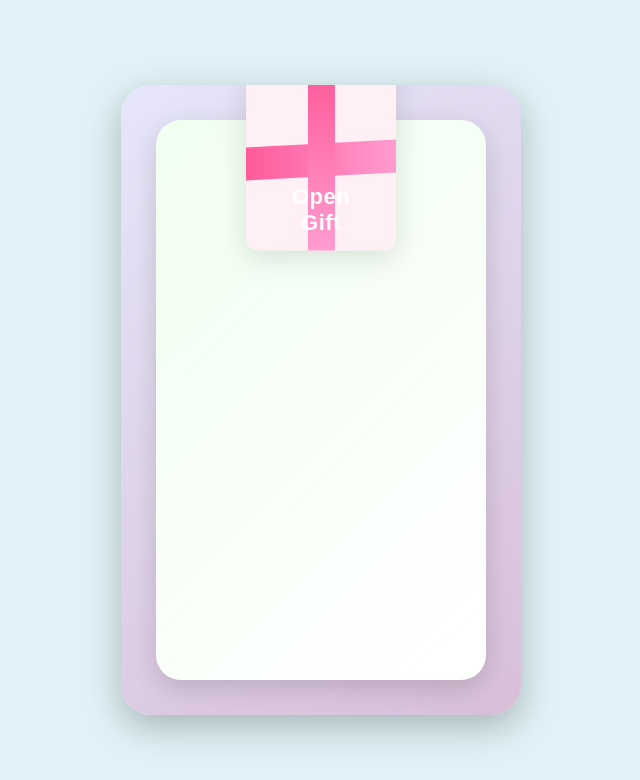
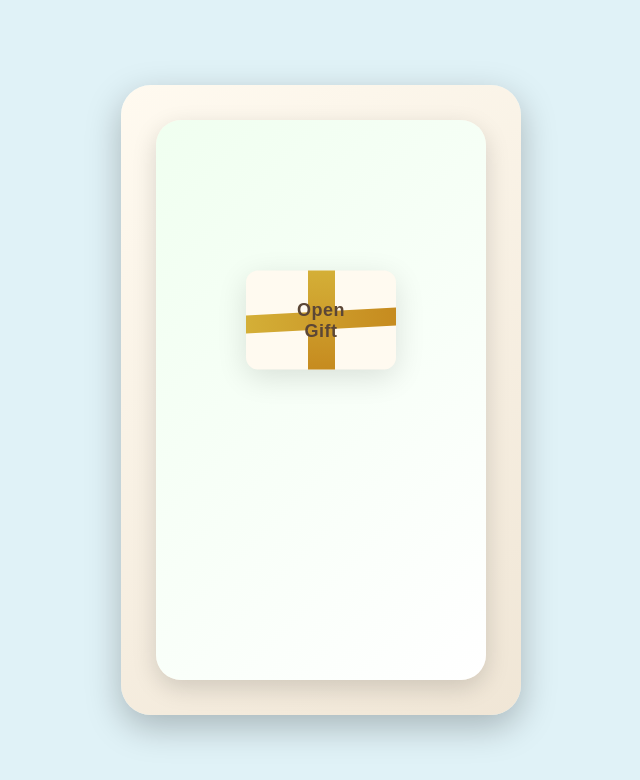
Before and after one commit to sooraj-pn23/querkyquiz, a plain HTML site: page index.html in a window 1280 px wide. Shown: the whole page, without its empty margins (319-959 px from the left). Drawn offline with Linux system fonts and the light colour scheme.

Commit message:
changed the gift icon image

```diff
--- a/config.js
+++ b/config.js
@@ -238,17 +238,16 @@ function showFinalPage() {
 
     finalPage.innerHTML = `
         <h1 id="final-title" style="display:none;">🎉 HAPPY BDAY! 🎉</h1>
-        <p id="final-sub" style="display:none;">All that patience finally paid off! You made it to midnight.</p>
-        <div id="gift-container" style="position: relative; display:flex; justify-content:center;">
+        <div id="gift-container" style="position: relative; display:flex; justify-content:center; align-items:center; width:100%; min-height:40vh;">
             <img id="final-image" src="${CONFIG.FINAL_IMAGE_URL}" alt="A personalized birthday image" style="max-width:60%; border-radius:8px; display:none; opacity:0;">
             <!-- Gift wrapper overlay (covers the image) -->
-            <div id="gift-wrap" style="position:absolute; left:50%; top:50%; transform:translate(-50%,-50%); width: calc(60%); max-width:420px; height: auto; display:flex; align-items:center; justify-content:center;">
-                <div class="gift-box" style="position:relative; width:100%; padding-top:66%; background: #fff0f6; border-radius:12px; box-shadow:0 8px 30px rgba(0,0,0,0.12); display:flex; align-items:center; justify-content:center;">
+            <div id="gift-wrap" style="position:absolute; left:50%; top:50%; transform:translate(-50%,-50%); width:60%; max-width:420px; height: auto; display:flex; align-items:center; justify-content:center;">
+                <div class="gift-box" style="position:relative; width:100%; padding-top:66%; background: #fffaf0; border-radius:12px; box-shadow:0 8px 30px rgba(0,0,0,0.12); display:flex; align-items:center; justify-content:center;">
                     <div class="ribbon" style="position:absolute; inset:0; display:flex; align-items:center; justify-content:center;">
-                        <div style="width:100%; height:18%; background: linear-gradient(90deg,#ff5a9a,#ff9ccf); transform:skewY(-3deg);"></div>
-                        <div style="position:absolute; width:18%; height:100%; left:41%; background: linear-gradient(180deg,#ff5a9a,#ff9ccf);"></div>
+                        <div style="width:100%; height:18%; background: linear-gradient(90deg,#d4af37,#c68b1f); transform:skewY(-3deg);"></div>
+                        <div style="position:absolute; width:18%; height:100%; left:41%; background: linear-gradient(180deg,#d4af37,#c68b1f);"></div>
                     </div>
-                    <button id="gift-play-button" aria-label="Open gift" style="position:relative; z-index:4; background:transparent; border:none; font-size:22px; color:#fff; cursor:pointer;">Open Gift</button>
+                    <button id="gift-play-button" aria-label="Open gift" style="position:absolute; left:50%; top:50%; transform:translate(-50%,-50%); z-index:4; background:transparent; border:none; font-size:18px; color:#5b4636; cursor:pointer; padding:8px 14px;">Open Gift</button>
                 </div>
             </div>
         </div>
--- a/style.css
+++ b/style.css
@@ -16,7 +16,7 @@ body {
 .card-container {
     width: 100%;
     max-width: 400px; /* Standard phone width */
-    background: linear-gradient(145deg, #e6e6fa 0%, #d8bfd8 100%); /* Soft lavender gradient */
+    background: linear-gradient(145deg, #fffaf0 0%, #f0e6d6 100%); /* Neutral cream gradient */
     border-radius: 30px; /* Slightly more rounded corners */
     box-shadow: 0 12px 35px rgba(0, 0, 0, 0.25); /* Deeper shadow for depth */
     padding: 35px; /* Increased padding */
```
